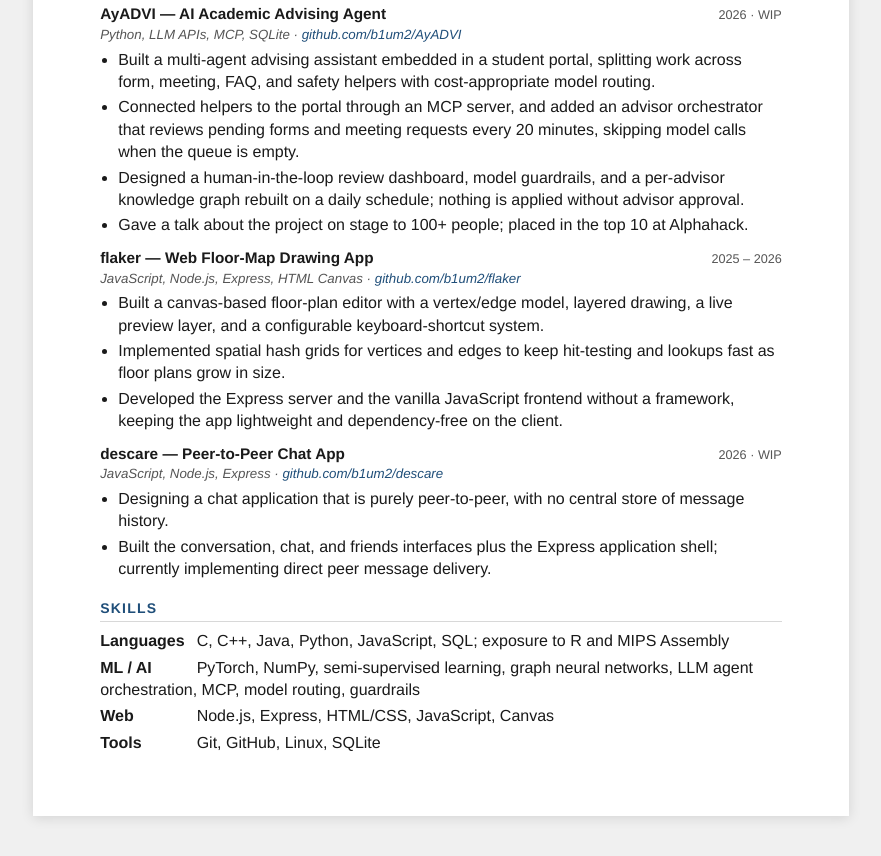
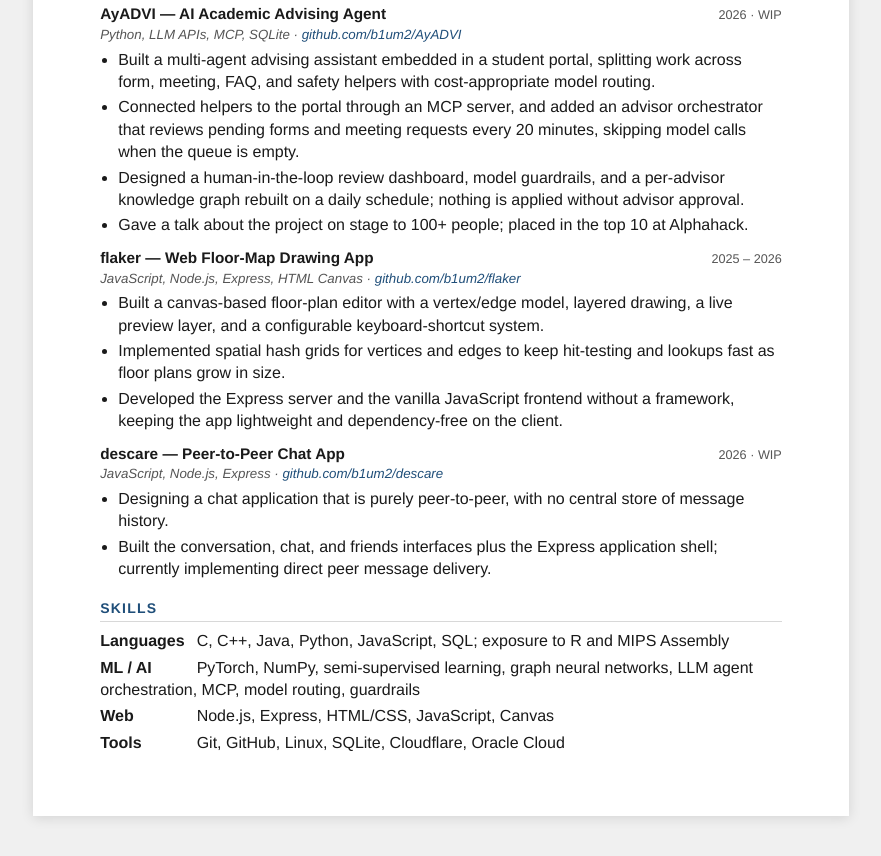
Before and after one commit to b1um2/resume, a plain HTML site: page index.html in a window 1280 px wide. Shown: the part 882-1738 px from the top of the page, without its empty margins (199-1080 px from the left). Drawn offline with Linux system fonts and the light colour scheme.

Commit message:
initial commit

```diff
--- a/index.html
+++ b/index.html
@@ -183,7 +183,7 @@
     <p><b>Languages</b> C, C++, Java, Python, JavaScript, SQL; exposure to R and MIPS Assembly</p>
     <p><b>ML / AI</b> PyTorch, NumPy, semi-supervised learning, graph neural networks, LLM agent orchestration, MCP, model routing, guardrails</p>
     <p><b>Web</b> Node.js, Express, HTML/CSS, JavaScript, Canvas</p>
-    <p><b>Tools</b> Git, GitHub, Linux, SQLite</p>
+    <p><b>Tools</b> Git, GitHub, Linux, SQLite, Cloudflare, Oracle Cloud</p>
   </div>
 
 </main>
```
Also changed, not shown: 2 other files.
